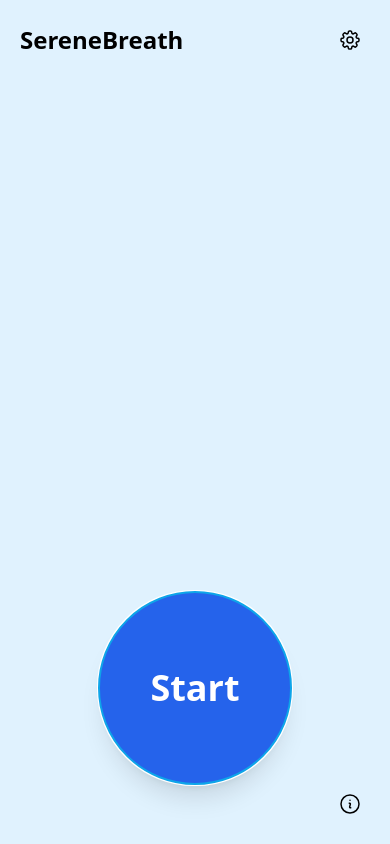
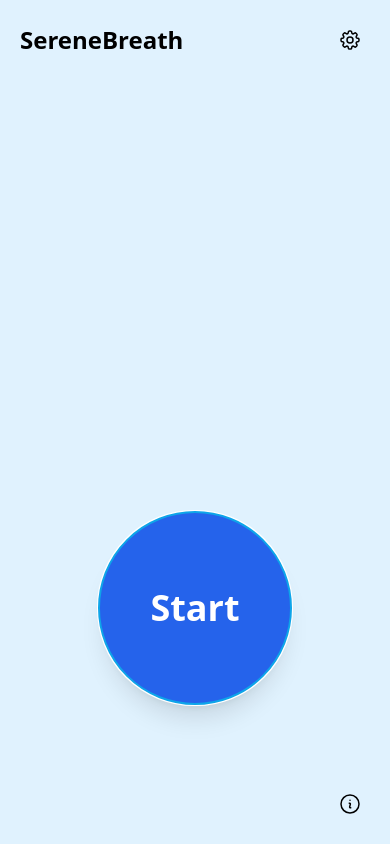
Before and after one commit to gsantiago/SereneBreath, a React (Vite) app: page / in a window 390 px wide. Built offline with nearby package versions, Linux system fonts and the light colour scheme.

Commit message:
fix: some layout styling

```diff
--- a/src/components/Countdown.tsx
+++ b/src/components/Countdown.tsx
@@ -35,8 +35,10 @@ export function Countdown(props: CountdownProps) {
   }
 
   return (
-    <TextAnimated className="text-3xl dark:text-white">
-      {count.toString()}
-    </TextAnimated>
+    <div className="flex h-full w-full items-center justify-center">
+      <TextAnimated className="text-3xl dark:text-white">
+        {count.toString()}
+      </TextAnimated>
+    </div>
   );
 }
--- a/src/components/Exercise.tsx
+++ b/src/components/Exercise.tsx
@@ -95,7 +95,10 @@ export function Exercise({
   }, []);
 
   return (
-    <animated.div style={containerStyle}>
+    <animated.div
+      className="flex h-full w-full flex-col items-center justify-center"
+      style={containerStyle}
+    >
       <div className="relative">
         <animated.div
           className="absolute flex h-full w-full items-center justify-center text-3xl font-bold"
--- a/src/components/Layout.tsx
+++ b/src/components/Layout.tsx
@@ -18,7 +18,9 @@ export function Layout({ showHeaderAndFooter, children }) {
             setShowAbout(false);
           }}
         />
-        {children}
+        <div className="flex h-full w-full items-end justify-center md:items-center">
+          {children}
+        </div>
         <Footer
           isVisible={showHeaderAndFooter}
           showAbout={showAbout}
--- a/src/components/Start.tsx
+++ b/src/components/Start.tsx
@@ -5,7 +5,7 @@ export function Start(props) {
   return (
     <animated.button
       type="button"
-      className="mt-auto h-48 w-48 rounded-full bg-blue-600 p-0 text-4xl font-semibold text-white shadow-xl hover:bg-blue-700 focus:outline-sky-500 dark:bg-slate-800 md:mt-0"
+      className="mb-20 h-48 w-48 rounded-full bg-blue-600 p-0 text-4xl font-semibold text-white shadow-xl hover:bg-blue-700 focus:outline-sky-500 dark:bg-slate-800 md:mb-0"
       {...props}
     >
       Start
```
